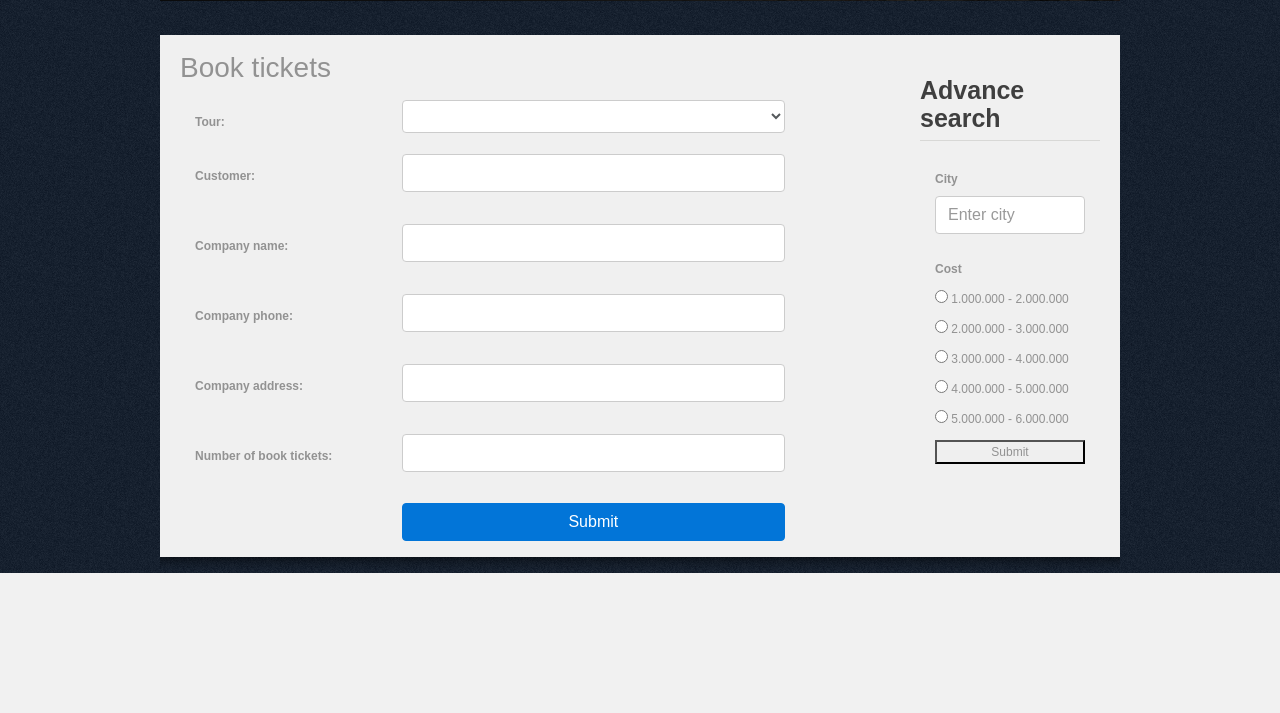
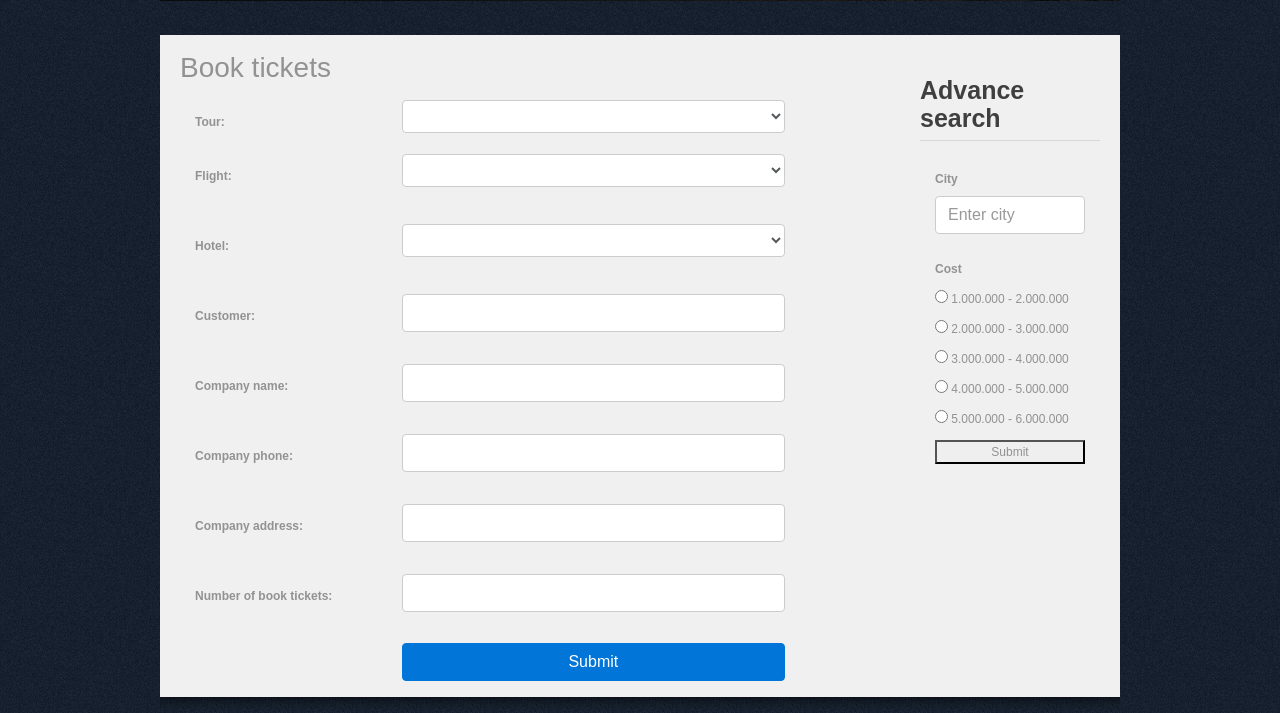
Before and after one commit to RockLeeNaruto92/hedspiTravel, a CakePHP app: the page made by app/View/Tickets/book.ctp in a window 1280 px wide. Shown: the part 521-1234 px from the top of the page. Before the commit the page ends 1094 px from the top, so only its background shows below. Run offline with PHP 8.4 and a stand-in for CakePHP, Linux system fonts and the light colour scheme; the template is opened without the code that fills it, so the values that code supplies are empty; some libraries are stand-ins or nearby versions.

Commit message:
add hotel and flight selection

```diff
--- a/app/View/Elements/book_ticket_form.ctp
+++ b/app/View/Elements/book_ticket_form.ctp
@@ -10,6 +10,38 @@
               echo "<option selected value='" . $tour["id"] . "'>". $tour["id"] ."</option>";
             else
               echo "<option value='" . $tour["id"] . "'>". $tour["id"] ."</option>";
+          }
+        ?>
+      </select>
+    </div>
+  </div>
+  <br><br><br>
+  <div class="form-group">
+    <label class="control-label col-sm-4" for="flight_id"><strong>Flight:</strong></label>
+    <div class="col-sm-8">
+      <select id="tour_id" name="flight_id" class="form-control">
+        <?php
+          foreach ($flights as $flight){
+            if (isset($contract) && $contract["flight_id"] == $flight["id"])
+              echo "<option selected value='" . $flight["id"] . "'>". $flight["name"] . " - " . $flight["id"] ."</option>";
+            else
+              echo "<option value='" . $flight["id"] . "'>". $flight["name"] . " - " . $flight["id"] ."</option>";
+          }
+        ?>
+      </select>
+    </div>
+  </div>
+  <br><br><br>
+  <div class="form-group">
+    <label class="control-label col-sm-4" for="hotel_id"><strong>Hotel:</strong></label>
+    <div class="col-sm-8">
+      <select id="tour_id" name="hotel_id" class="form-control">
+        <?php
+          foreach ($hotels as $hotel){
+            if (isset($contract) && $contract["hotel_id"] == $hotel["id"])
+              echo "<option selected value='" . $hotel["id"] . "'>". $hotel["name"] . "</option>";
+            else
+              echo "<option value='" . $hotel["id"] . "'>". $hotel["name"] . "</option>";
           }
         ?>
       </select>
```
Also changed, not shown: app/Controller/TicketsController.php (+38 -2 lines).
